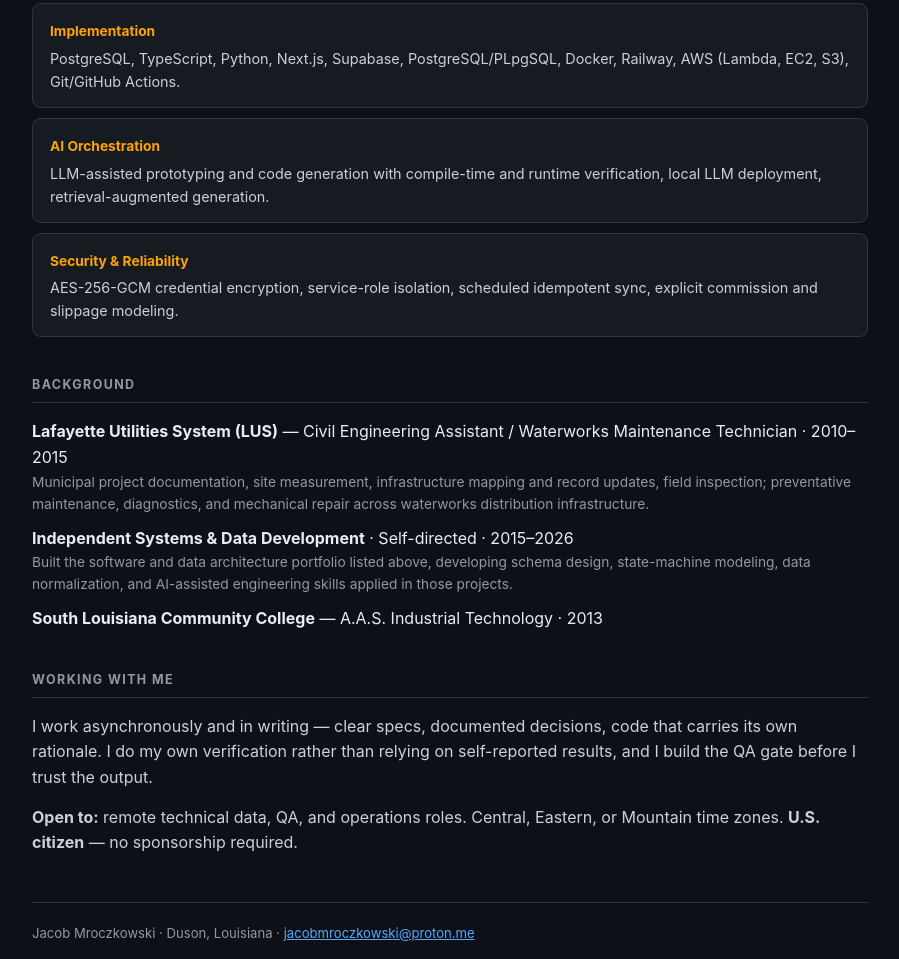
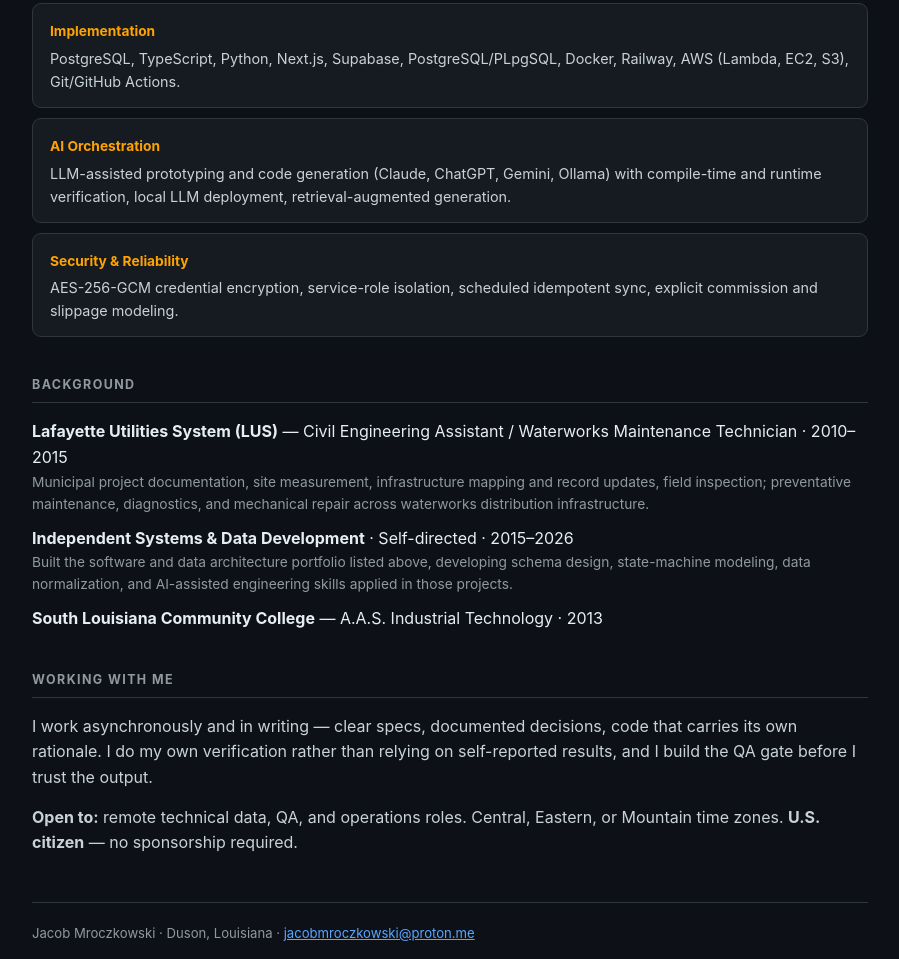
Before and after one commit to Alchemeister/Alchemeister, a plain HTML site: page index.html in a window 1280 px wide. Shown: the part 2263-3222 px from the top of the page, without its empty margins (190-1089 px from the left). Drawn offline with Linux system fonts and the light colour scheme.

Commit message:
Name the AI tools on the site and README to match the resume

```diff
--- a/index.html
+++ b/index.html
@@ -159,8 +159,9 @@
     </div>
     <div class="skill">
       <b>AI Orchestration</b>
-      <div>LLM-assisted prototyping and code generation with compile-time and runtime
-      verification, local LLM deployment, retrieval-augmented generation.</div>
+      <div>LLM-assisted prototyping and code generation (Claude, ChatGPT, Gemini,
+      Ollama) with compile-time and runtime verification, local LLM deployment,
+      retrieval-augmented generation.</div>
     </div>
     <div class="skill">
       <b>Security &amp; Reliability</b>
```
Also changed, not shown: 1 other file.
